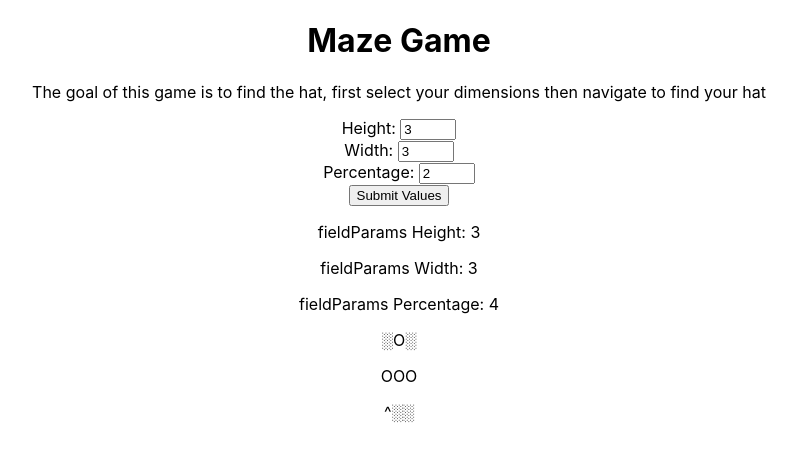
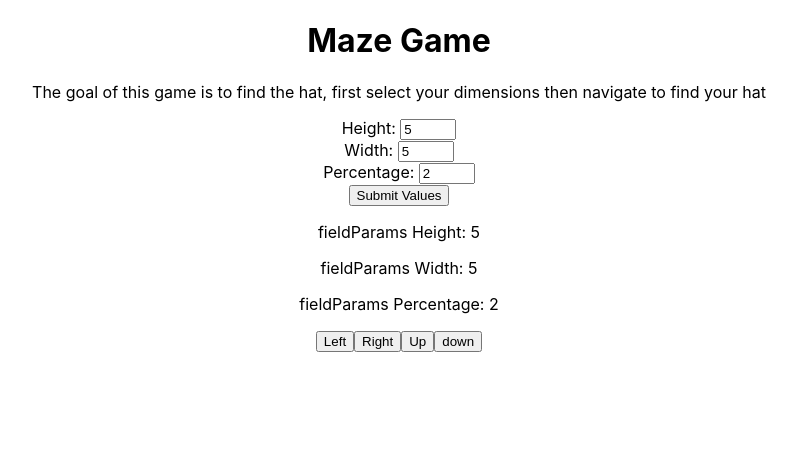
Before and after one commit to leichtaustin/maze-game, a React (Create React App) app: page / in a window 1280 px wide. Shown: the top 460 px of the page, without its empty margins (241-1038 px from the left). Built offline with nearby package versions, Linux system fonts and the light colour scheme.

Commit message:
Generate field based on userinput moves

```diff
--- a/src/App.js
+++ b/src/App.js
@@ -5,7 +5,67 @@ import Field from './components/FieldForm/Field/Field';
 
 function App() {
 
-  const [fieldParams, setFieldParams] = useState({height: 3, width: 3, percentage: 4});
+  const [fieldParams, setFieldParams] = useState({height: 5, width: 5, percentage: 2});
+  const [userInput, setUserInput] = useState(null);
+  const [currentLocation, setCurrentLocation] = useState({x: 0, y: 0})
+
+  const handleMoveCharacter = (e) => {
+    const keyPressed = e.target.value;
+    const { name, value } = e.target;
+    console.log(keyPressed)
+    switch(value) {
+      case 'left':
+        if(currentLocation.x > 0) {
+          setCurrentLocation((prev) => ({
+              ...prev,
+              [name]: currentLocation.x - 1
+            }));
+            console.log(`Current Location x is now ${currentLocation.x}`);
+            break;
+        } else {
+            console.log('Out of Bounds');
+            break;
+        }
+      case 'right':
+        if (currentLocation.x < fieldParams.width) {
+          setCurrentLocation((prev) => ({
+            ...prev,
+            [name]: currentLocation.x + 1
+          }));
+          console.log(`Current Location x is now ${currentLocation.x}`);
+          break;
+        } else {
+          console.log('Out of Bounds');
+          break;
+        }
+      case 'up':
+        if (currentLocation.y > 0) {
+          setCurrentLocation((prev) => ({
+            ...prev,
+            [name]: currentLocation.y - 1
+          }));
+          console.log(`Current Location y is now ${currentLocation.y}`);
+          break;
+        } else {
+          console.log('Out of Bounds');
+          break;
+        }
+      case 'down':
+        if (currentLocation.y < fieldParams.height) {
+          setCurrentLocation((prev) => ({
+            ...prev,
+            [name]: currentLocation.y + 1
+          }));
+          console.log(`Current Location y is now ${currentLocation.y}`);
+          break;
+        } else {
+          console.log('Out of Bounds');
+          break;
+        }
+      default:
+        break;
+    }
+  }
 
   const adjustFieldParams = (params) => {
     setFieldParams(params)
@@ -19,7 +79,13 @@ function App() {
       <p>fieldParams Height: {fieldParams.height}</p>
       <p>fieldParams Width: {fieldParams.width}</p>
       <p>fieldParams Percentage: {fieldParams.percentage}</p>
-      <Field fieldParams = {fieldParams}/>
+      <Field fieldParams = {fieldParams} currentLocation = {currentLocation}/>
+      <div className='UserButtons'>
+        <button onClick={handleMoveCharacter} name='x' value='left'>Left</button>
+        <button onClick={handleMoveCharacter} name='x' value='right'>Right</button>
+        <button onClick={handleMoveCharacter} name='y' value='up'>Up</button>
+        <button onClick={handleMoveCharacter} name='y' value='down'>down</button>
+      </div>
     </div>
   );
 }
--- a/src/components/FieldForm/Field/Field.jsx
+++ b/src/components/FieldForm/Field/Field.jsx
@@ -3,6 +3,7 @@ import React, { useState, useEffect } from 'react';
 export default function Field(props) {
 
     const { height, width, percentage } = props.fieldParams;
+    const { x, y } = props.currentLocation;
     const [field, setField] = useState([]);
 
     const hat = '^';
@@ -10,34 +11,42 @@ export default function Field(props) {
     const fieldCharacter = '░';
     const pathCharacter = '*';
 
-    //let fieldDrawing;
-
     useEffect(() => {
         generateField(height, width, percentage);
     }, [props.fieldParams])
 
-    /*function generateField(height, width, percentage) {
-        const decPercent = percentage/10;
-        const field = new Array(height).fill(0).map(el => new Array(width));
-        for (let y = 0; y < height; y++) {
-          for (let x = 0; x < width; x++) {
-            const prob = Math.random();
-            field[y][x] = prob > decPercent ? fieldCharacter : hole;
+    useEffect(() => {
+
+        console.log(x)
+        console.log(y)
+        let newArr = createPath(x, y);
+        console.log(newArr);
+        setField(newArr);
+
+    }, [props.currentLocation])
+
+    function createPath(x, y) {
+        const newArray = field.map((row, i) => {
+            if (i === y) {
+                return field[x].map((el, j) => {
+                    if (j === x) {
+                        return pathCharacter;
+                    } else {
+                        return el;
                     }
+                })
+            } else {
+                return row;
             }
-        // Set the "hat" location
-        const hatLocation = {
-          x: Math.floor(Math.random() * width),
-          y: Math.floor(Math.random() * height)
-        };
-        // Make sure the "hat" is not at the starting point
-        while (hatLocation.x === 0 && hatLocation.y === 0) {
-          hatLocation.x = Math.floor(Math.random() * width);
-          hatLocation.y = Math.floor(Math.random() * height);
+        });
+        return newArray;
     }
-        field[hatLocation.y][hatLocation.x] = hat;
-        setField(field);
-      }*/
+
+
+
+    // useEffect(() => {
+    //     setField((prev) => prev[x][y] = pathCharacter)
+    // }, [props.currentLocation])
 
     function generateField(height, width, percentage) {
     const decPercent = percentage/10;
@@ -60,12 +69,11 @@ export default function Field(props) {
         hatLocation.y = Math.floor(Math.random() * height);
         }
     field[hatLocation.y][hatLocation.x] = hat;
+    field[0][0] = pathCharacter;
         /*console.log(height)
         console.log(width)
         console.log(percentage)
         console.log(fieldDrawing);
-
-
         const field = [[height, 1, 2], [width, 2, 3], [decPercent, 3, 4]];*/
 
     setField(field);
--- a/src/components/FieldForm/FieldForm.jsx
+++ b/src/components/FieldForm/FieldForm.jsx
@@ -1,7 +1,7 @@
 import React, { useState } from 'react';
 
 export function FieldForm(props) {
-    const [formInput, setFormInput] = useState({height: 3, width: 3, percentage: 2});
+    const [formInput, setFormInput] = useState({height: 5, width: 5, percentage: 2});
 
     const handleFormChange = (e) => {
         const {name, value} = e.target;
@@ -21,7 +21,7 @@ export function FieldForm(props) {
         if(fieldParams) {
             props.setField(fieldParams);
         }
-        setFormInput({height: 3, width: 3, percentage: 2})
+        setFormInput({height: 5, width: 5, percentage: 2})
 
     }
 
@@ -37,7 +37,7 @@ export function FieldForm(props) {
                     placeholder='Input Height Here'
                     value={formInput.height}
                     onChange={handleFormChange}
-                    min={3}
+                    min={5}
                     max={12}
                 />
                 <br />
@@ -50,7 +50,7 @@ export function FieldForm(props) {
                     placeholder='Input Width Here'
                     value={formInput.width}
                     onChange={handleFormChange}
-                    min={3}
+                    min={5}
                     max={12}
                 />
                 <br />
```
Lines whose indentation alone changed are shown as unchanged.
